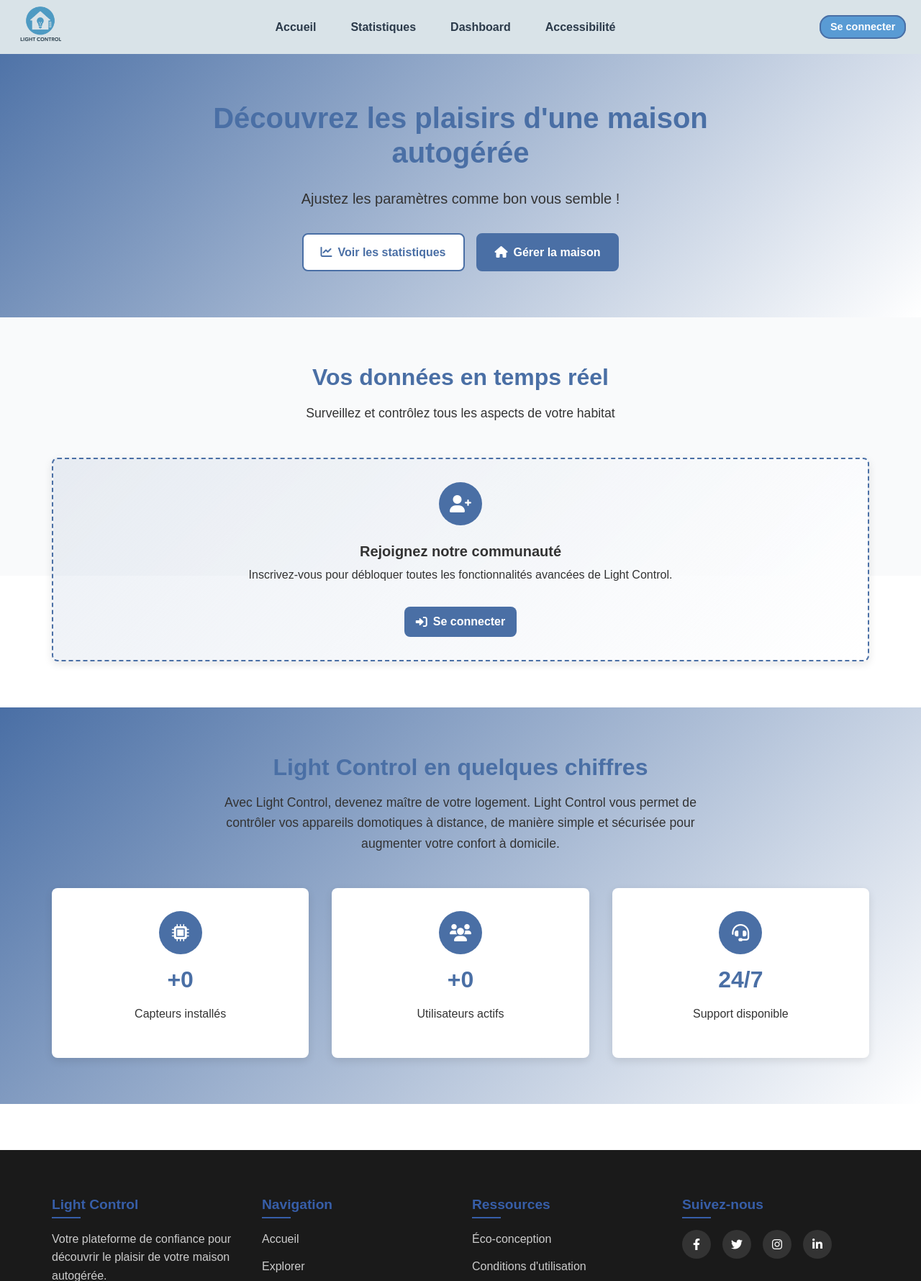
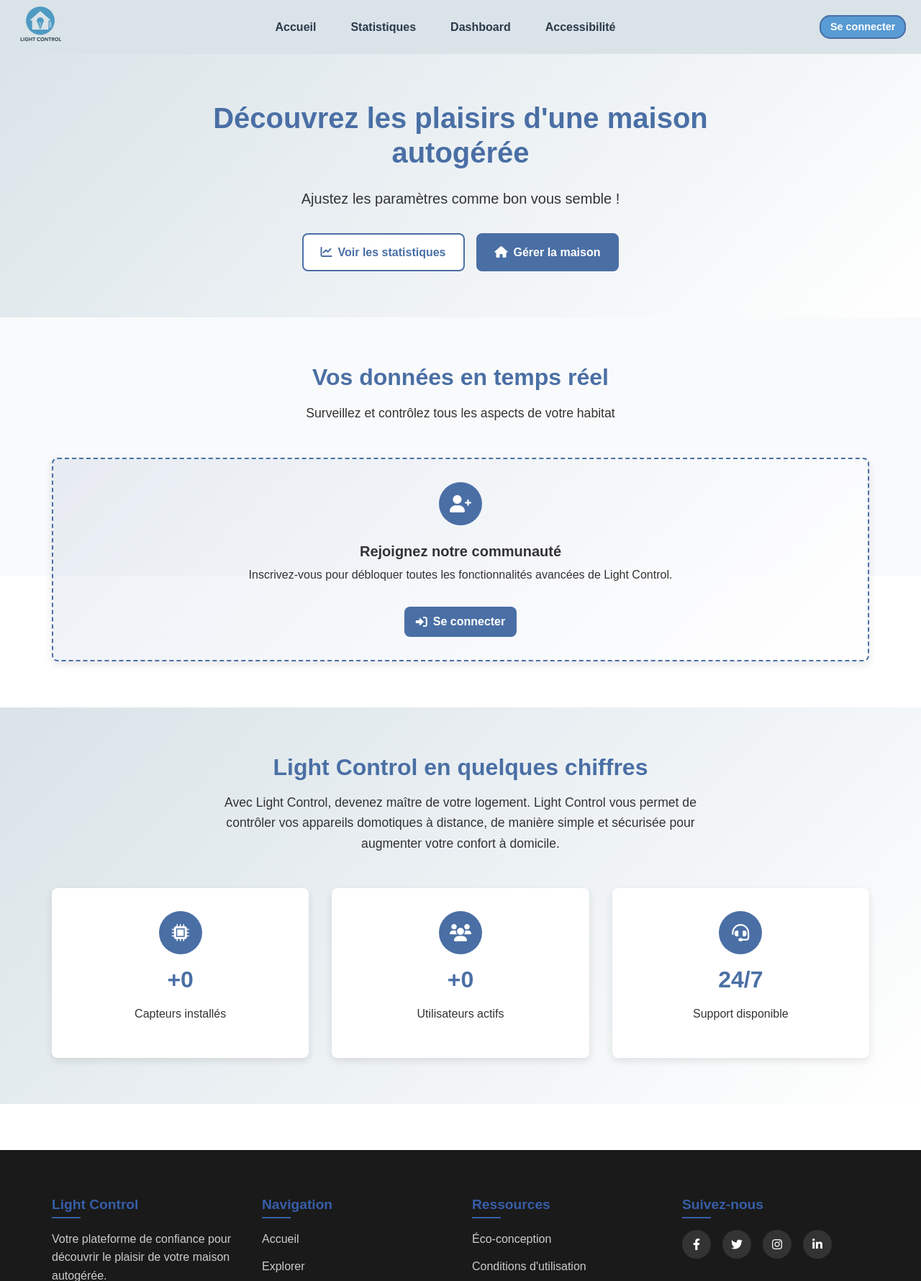
Before and after one commit to ffblan74/ProjetCommunG7D, a PHP site: page / in a window 1280 px wide. Shown: the top 1780 px of the page at 72% size. Run offline with PHP 8.4, Linux system fonts and the light colour scheme; data that the repository does not hold is empty.

Commit message:
désaturation page d'accueil

```diff
--- a/assets/CSS/Home.css
+++ b/assets/CSS/Home.css
@@ -62,7 +62,7 @@ img {
   flex-direction: column;
   align-items: center;
   padding: 4rem 1rem;
-  background: linear-gradient(135deg, var(--hero-bckg-color) 0%, rgba(255, 255, 255, 1) 100%);
+  background: linear-gradient(135deg, var(--head-bckg-color) 0%, rgba(255, 255, 255, 1) 100%);
   text-align: center;
 }
 
@@ -212,7 +212,7 @@ img {
 /* Section Statistiques */
 .stats-section {
   padding: 4rem 0;
-  background: linear-gradient(135deg, var(--hero-bckg-color) 0%, rgba(255, 255, 255, 1) 100%);
+  background: linear-gradient(135deg, var(--head-bckg-color) 0%, rgba(255, 255, 255, 1) 100%);
 }
 
 .stats-container {
```
